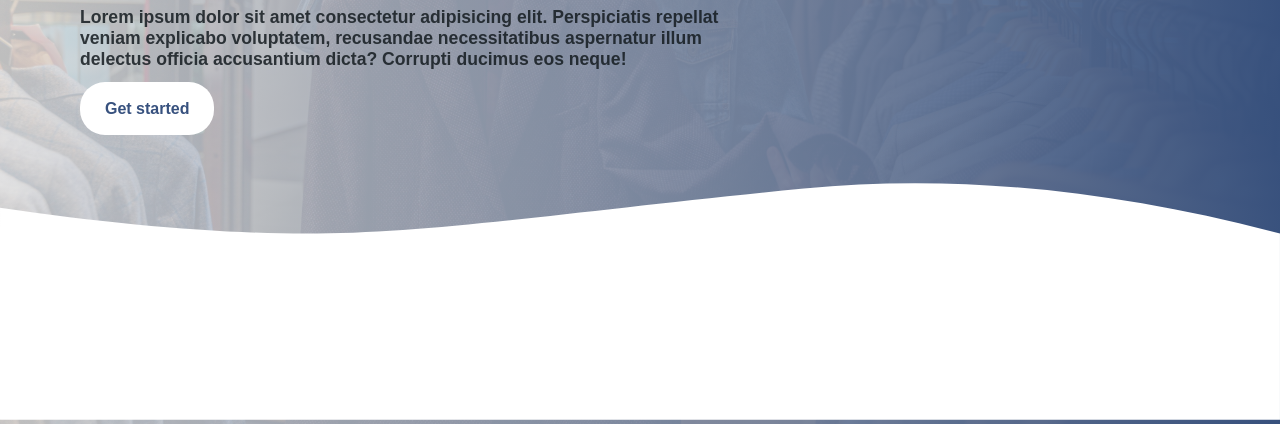
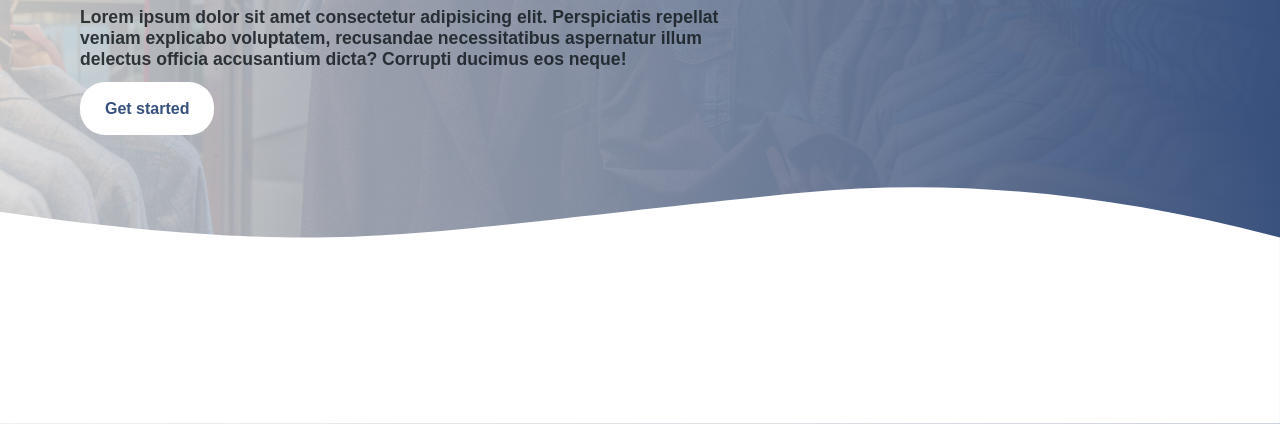
Before and after one commit to AnicetChiza/myproject, a plain HTML site: page index.html in a window 1280 px wide. Shown: the part 376-800 px from the top of the page. Drawn offline with nearby package versions, Linux system fonts and the light colour scheme; a web font is replaced by a local one.

Commit message:
add to my repository

```diff
--- a/asset/css/style.css
+++ b/asset/css/style.css
@@ -235,21 +235,17 @@ header {
 }
 
 .wave {
+    position: absolute;
+    bottom: 0;
     width: 100%;
     overflow: hidden;
-    position: absolute;
-    z-index: 1;
-    bottom: 0;
+    line-height: 0;
 }
 
 .wave svg {
+    display: block;
     width: 100%;
-}
-
-@media screen and (max-width: 950px) {
-    .wave {
-        bottom: 0;
-    }
+    height: auto;
 }
 
 
--- a/index.html
+++ b/index.html
@@ -63,7 +63,7 @@
         </div>
 
         <div class="wave">
-            <svg width="100%" viewBox="0 0 1920 355" version="1.1" xmlns="http://www.w3.org/2000/svg" xmlns:xlink="http://www.w3.org/1999/xlink">
+            <svg width="100%" height="355px" viewBox="0 0 1920 355" version="1.1" xmlns="http://www.w3.org/2000/svg" xmlns:xlink="http://www.w3.org/1999/xlink">
                 <g id="Page-1" stroke="none" stroke-width="1" fill="none" fill-rule="evenodd">
                     <g id="Apple-TV" transform="translate(0.000000, -402.000000)" fill="#FFFFFF">
                         <path d="M0,439.134243 C175.04074,464.89273 327.944386,477.771974 458.710937,477.771974 C654.860765,477.771974 870.645295,442.632362 1205.9828,410.192501 C1429.54114,388.565926 1667.54687,411.092417 1920,477.771974 L1920,757 L1017.15166,757 L0,757 L0,439.134243 Z" id="Path"></path>
```
